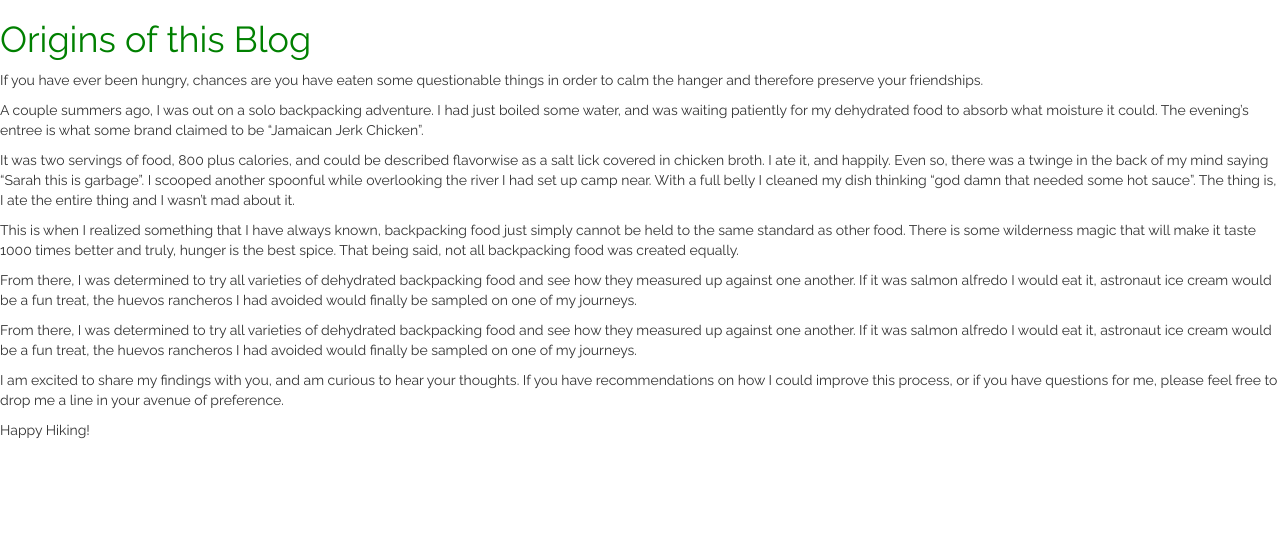
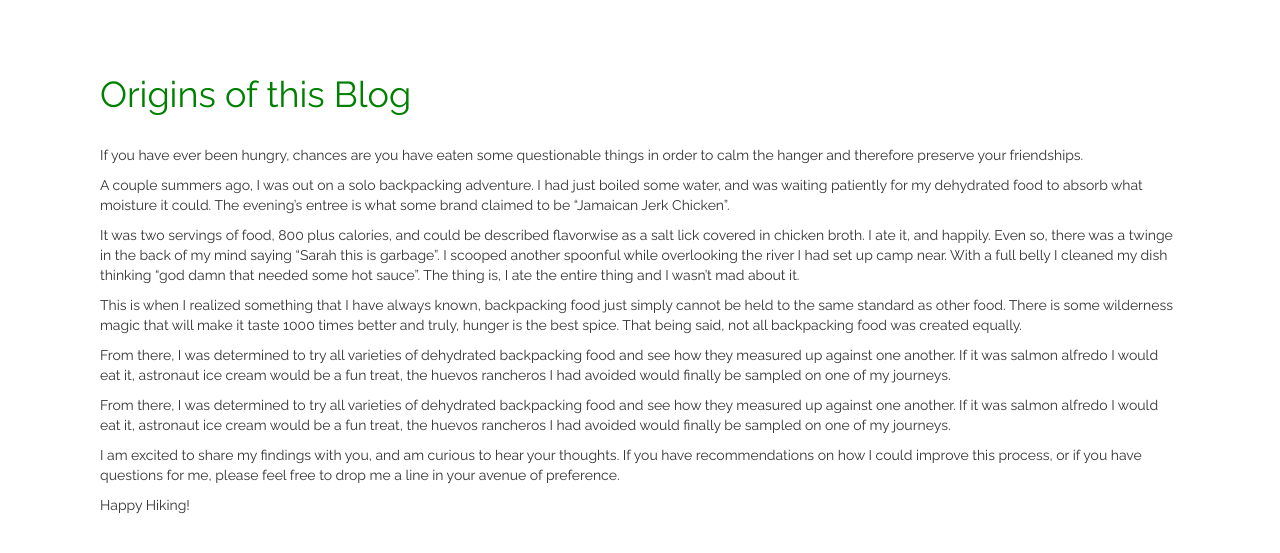
Before and after one commit to sarahdactyl71/haute_hiker, a Django app: page /about/ in a window 1280 px wide. Shown: the part 62-615 px from the top of the page. Run offline with Django 3.2, Linux system fonts and the light colour scheme; some libraries are stand-ins or nearby versions.

Commit message:
about page styling

```diff
--- a/reviews/static/css/reviews.css
+++ b/reviews/static/css/reviews.css
@@ -10,3 +10,10 @@ h1, h2 {
 p {
   font-family: 'Raleway', sans-serif;
 }
+
+.article-content {
+  padding-right: 100px;
+  padding-left: 100px;
+  padding-top: 35px;
+  font-family: 'Raleway', sans-serif;
+}
--- a/reviews/templates/reviews/about.html
+++ b/reviews/templates/reviews/about.html
@@ -3,7 +3,11 @@
 
 {% block content %}
 
+  <div class="article-content">
+
     <h1>Origins of this Blog</h1>
+
+    <br>
 
     <p>
       If you have ever been hungry, chances are you have eaten some questionable things in order to calm the hanger and therefore preserve your friendships.
@@ -36,4 +40,7 @@
     <p>
       Happy Hiking!
     </p>
+
+  </div>
+
 {% endblock %}
```
Lines whose indentation alone changed are shown as unchanged.
